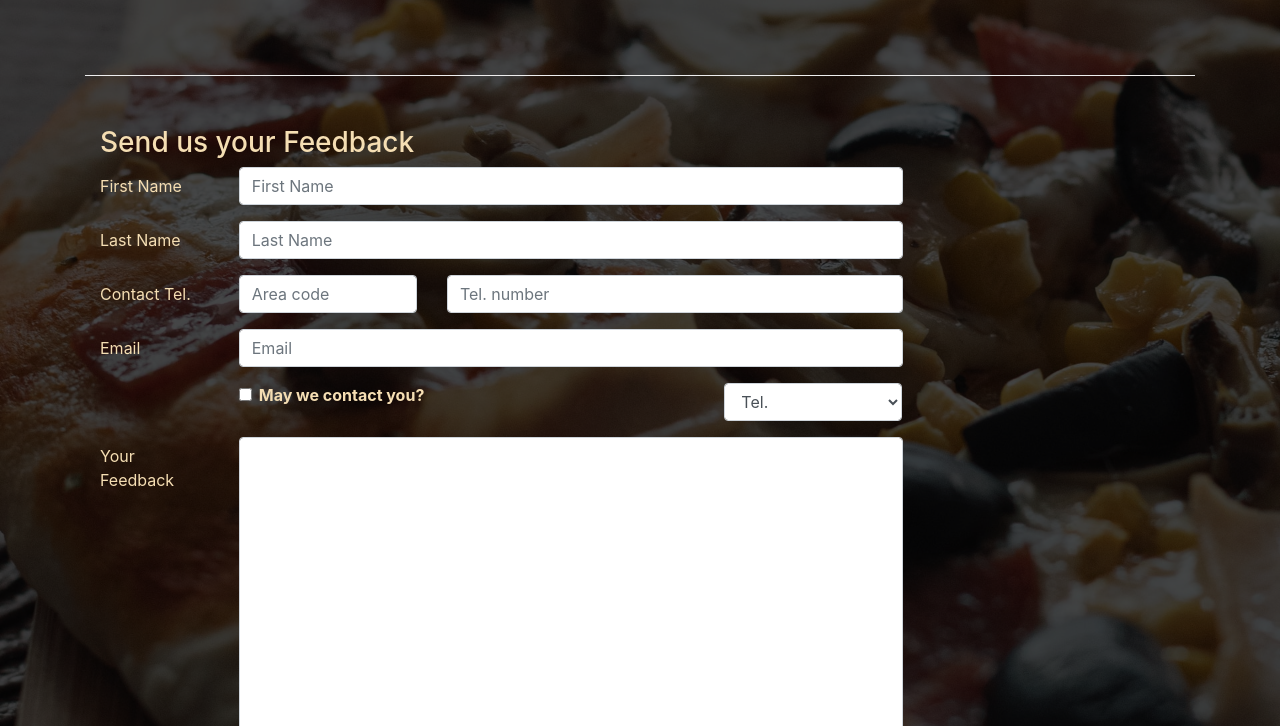
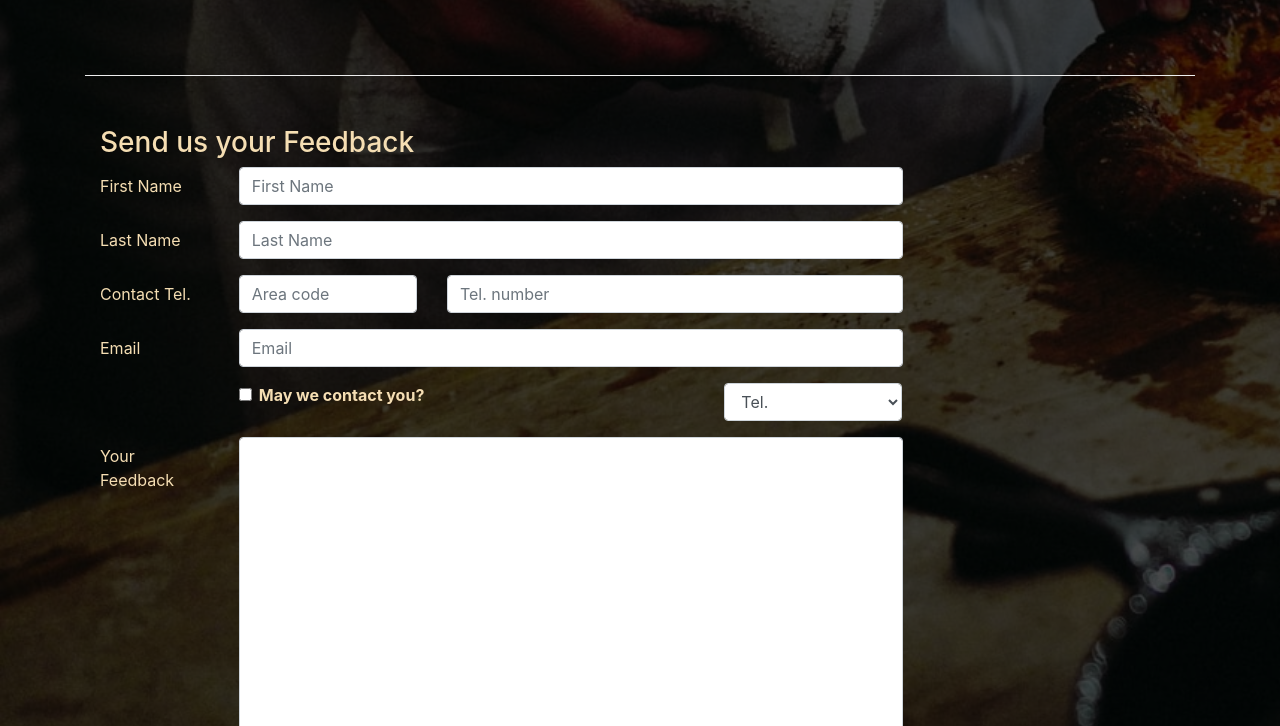
Before and after one commit to januka36/janpizza, a website: page contactus.html in a window 1280 px wide. Shown: the part 828-1554 px from the top of the page. Drawn offline with Linux system fonts and the light colour scheme.

Commit message:
final touches

```diff
--- a/contactus.html
+++ b/contactus.html
@@ -20,7 +20,7 @@
     <!-- endbuild -->
 </head>
 
-<body class="about-banner">
+<body class="contactus-banner">
     <nav class="navbar navbar-dark navbar-expand-sm fixed-top">
         <div class="container">
             <button class="navbar-toggler" type="button" data-toggle="collapse" data-target="#Navbar">
```
